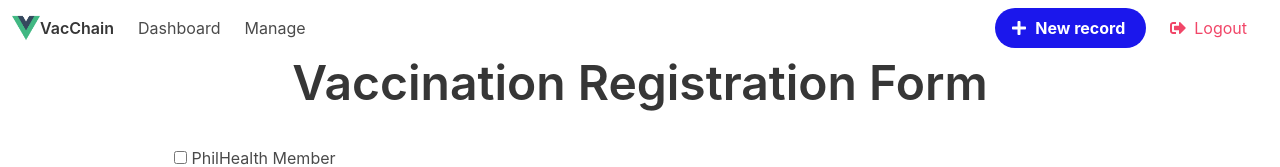
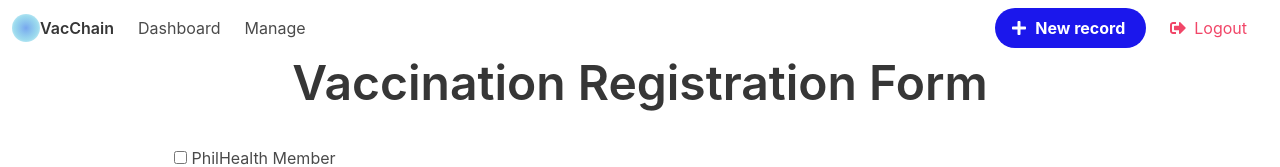
Before and after one commit to HakushinImpact/VacChain, a Vue app: page /#/admin/new in a window 1280 px wide. Shown: the top 167 px of the page. Built offline with nearby package versions, Linux system fonts and the light colour scheme.

Commit message:
Added logo

```diff
--- a/src/components/Navbar.vue
+++ b/src/components/Navbar.vue
@@ -2,11 +2,8 @@
   <nav class="navbar" role="navigation" aria-label="main navigation">
     <div class="navbar-brand">
       <a class="navbar-item">
-        <img
-          src="../assets/logo.png"
-          height="100%"
-        />
-        <p class="title is-6"> VacChain </p>
+        <img src="../assets/logo.svg" height="100%" />
+        <p class="title is-6">VacChain</p>
       </a>
 
       <a
```
Also changed, not shown: src/assets/logo.svg (added).
